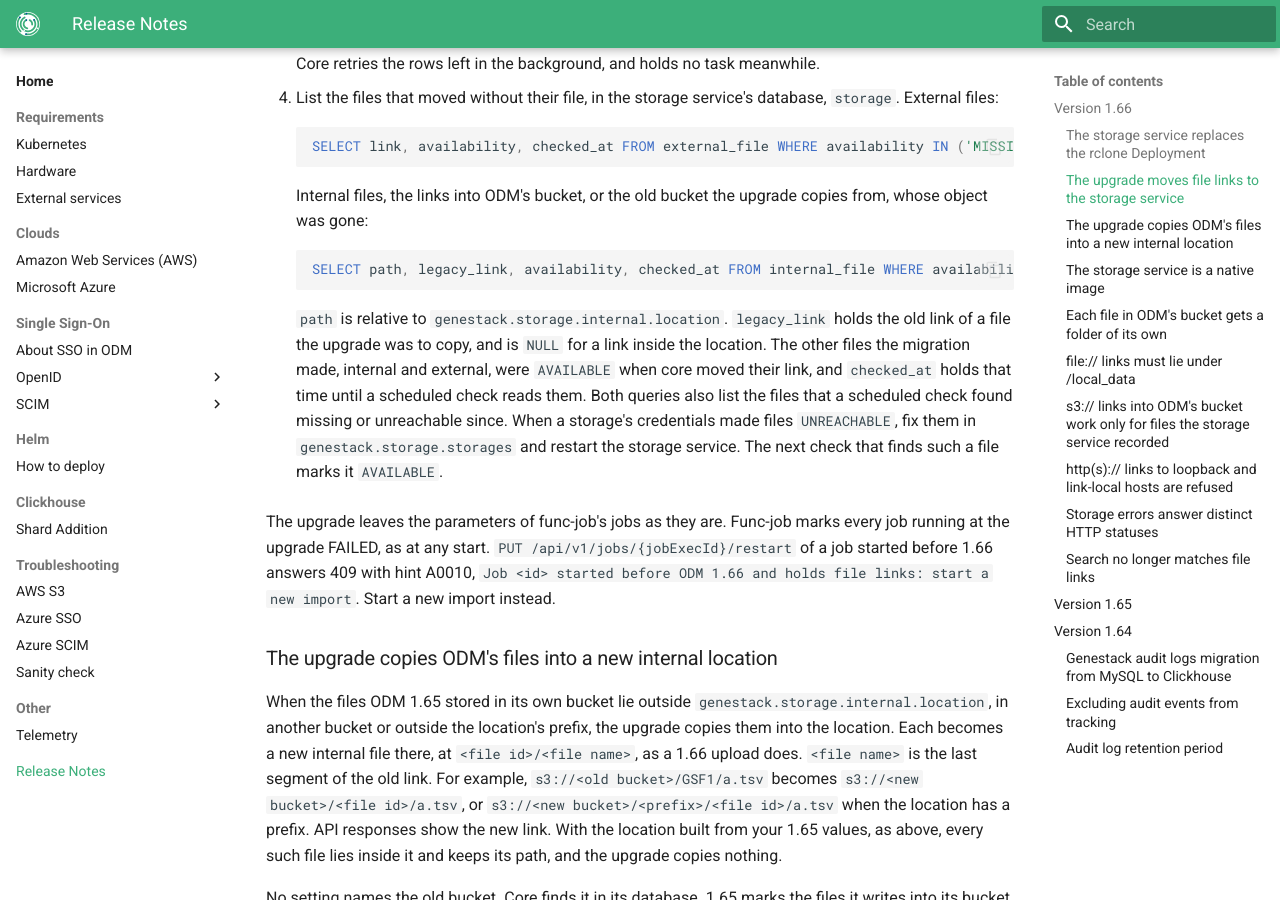
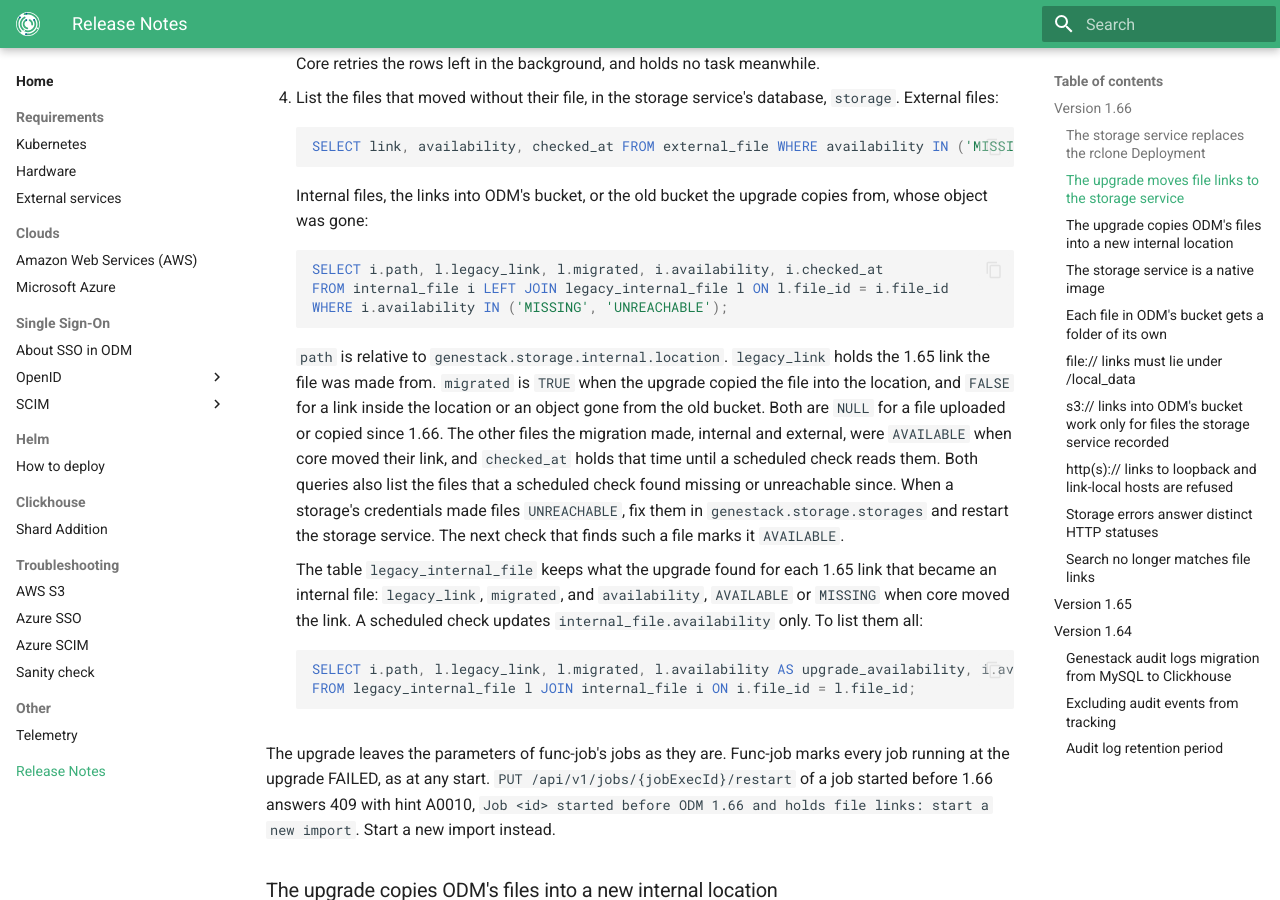
Before and after one commit to genestack/admin-docs, an MkDocs documentation site: the page built from docs/home/release-notes.md, in a window 1280 px wide and 900 px high, scrolled down 6067 px. Built offline with MkDocs 1.6.1 and Material for MkDocs 9.7.7, drawn with Linux system fonts in a browser that asks for light colours; the version menu is left out.

Commit message:
BIA-280: Keep what the migration found in legacy_internal_file
The link a 1.65 file was registered from moves out of internal_file into a
table of its own, legacy_internal_file, with the old object's availability
when the migration read it and migrated, TRUE when the service copied it.
Files uploaded or copied since 1.66 have no row there.

Co-Authored-By: Claude Opus 5.5 <noreply@anthropic.com>

````diff
--- a/docs/home/release-notes.md
+++ b/docs/home/release-notes.md
@@ -228,15 +228,28 @@ After the upgrade:
     Internal files, the links into ODM's bucket, or the old bucket the upgrade copies from, whose object was gone:
 
     ```sql
-    SELECT path, legacy_link, availability, checked_at FROM internal_file WHERE availability IN ('MISSING', 'UNREACHABLE');
+    SELECT i.path, l.legacy_link, l.migrated, i.availability, i.checked_at
+    FROM internal_file i LEFT JOIN legacy_internal_file l ON l.file_id = i.file_id
+    WHERE i.availability IN ('MISSING', 'UNREACHABLE');
     ```
 
-    `path` is relative to `genestack.storage.internal.location`. `legacy_link` holds the old link of a file the
-    upgrade was to copy, and is `NULL` for a link inside the location. The other files the migration made, internal
-    and external, were `AVAILABLE` when core moved their link, and `checked_at` holds that time until a scheduled
-    check reads them. Both queries also list the files that a scheduled check found missing or unreachable since. When
-    a storage's credentials made files `UNREACHABLE`, fix them in `genestack.storage.storages` and restart the storage
-    service. The next check that finds such a file marks it `AVAILABLE`.
+    `path` is relative to `genestack.storage.internal.location`. `legacy_link` holds the 1.65 link the file was made
+    from. `migrated` is `TRUE` when the upgrade copied the file into the location, and `FALSE` for a link inside the
+    location or an object gone from the old bucket. Both are `NULL` for a file uploaded or copied since 1.66. The
+    other files the migration made, internal and external, were `AVAILABLE` when core moved their link, and
+    `checked_at` holds that time until a scheduled check reads them. Both queries also list the files that a
+    scheduled check found missing or unreachable since. When a storage's credentials made files `UNREACHABLE`, fix
+    them in `genestack.storage.storages` and restart the storage service. The next check that finds such a file marks
+    it `AVAILABLE`.
+
+    The table `legacy_internal_file` keeps what the upgrade found for each 1.65 link that became an internal file:
+    `legacy_link`, `migrated`, and `availability`, `AVAILABLE` or `MISSING` when core moved the link. A scheduled
+    check updates `internal_file.availability` only. To list them all:
+
+    ```sql
+    SELECT i.path, l.legacy_link, l.migrated, l.availability AS upgrade_availability, i.availability
+    FROM legacy_internal_file l JOIN internal_file i ON i.file_id = l.file_id;
+    ```
 
 The upgrade leaves the parameters of func-job's jobs as they are. Func-job marks every job running at the upgrade
 FAILED, as at any start. `PUT /api/v1/jobs/{jobExecId}/restart` of a job started before 1.66 answers 409 with hint
````
